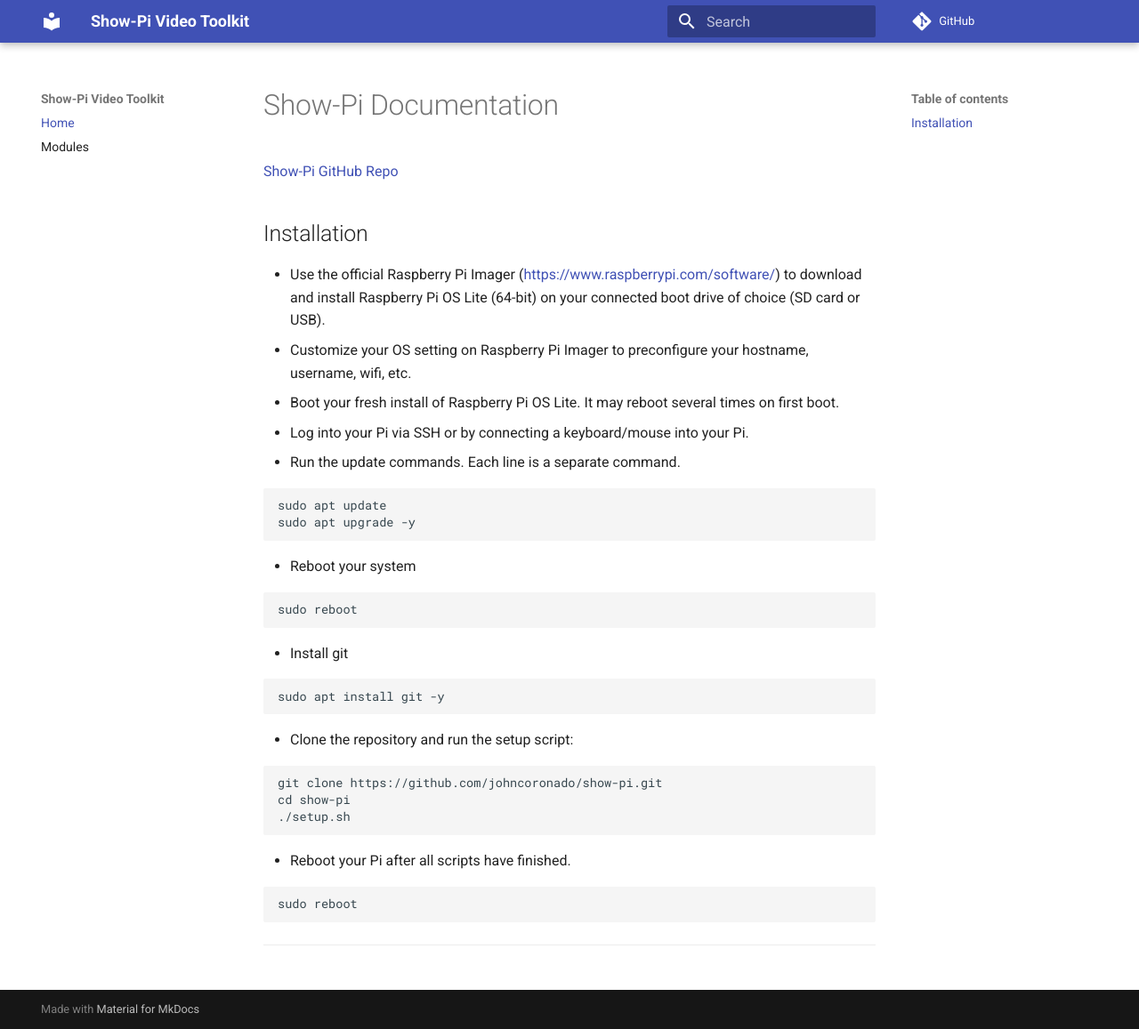
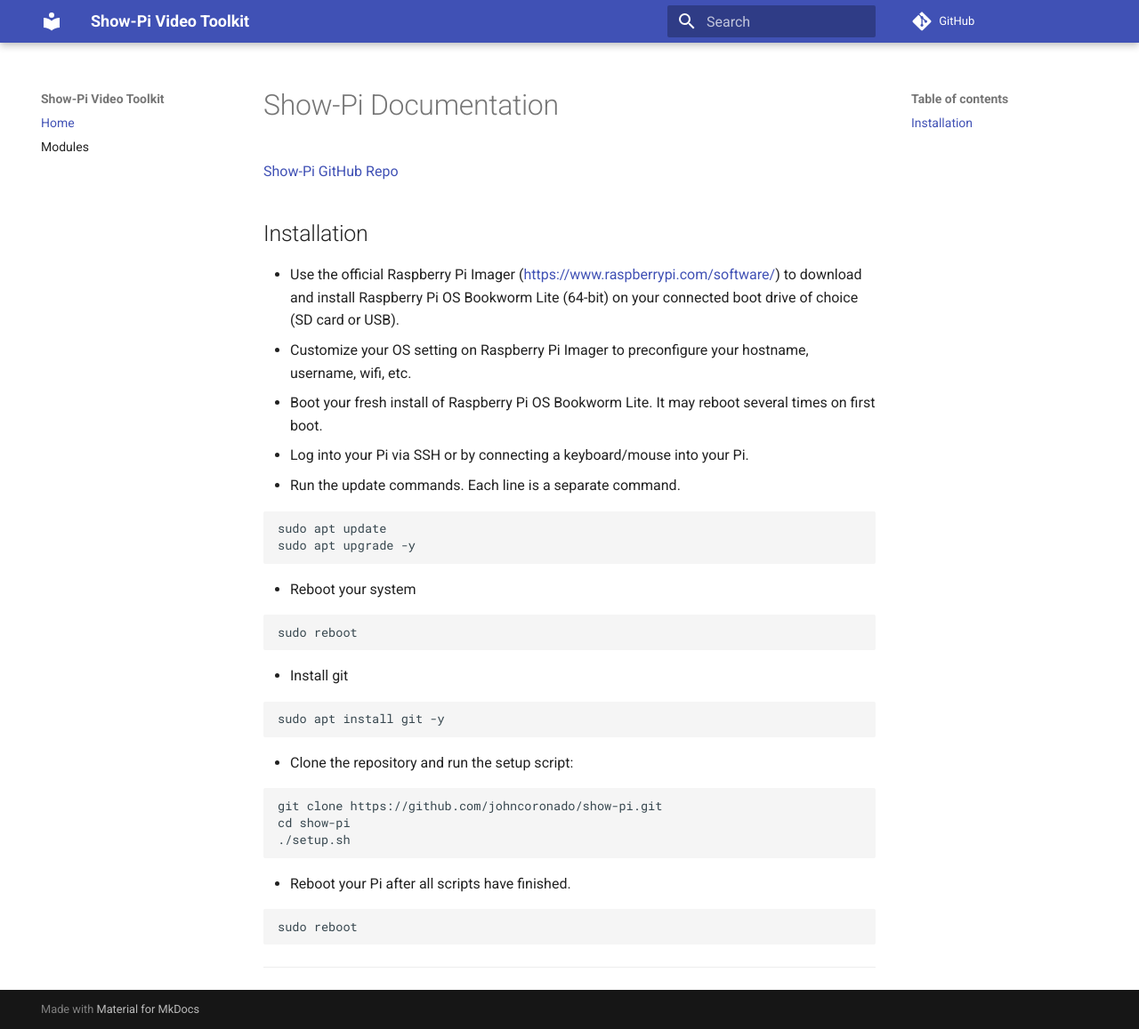
Before and after one commit to johncoronado/show-pi, an MkDocs documentation site: the page built from docs/index.md, in a window 1280 px wide and 1157 px high. Shown: the whole window at 89% size. Built offline with MkDocs 1.6.1 and Material for MkDocs 9.7.7, drawn with Linux system fonts in a browser that asks for light colours; comment, search, counter and statistics services are not loaded.

Commit message:
Update index.md

```diff
--- a/docs/index.md
+++ b/docs/index.md
@@ -2,9 +2,9 @@
 [Show-Pi GitHub Repo](https://github.com/johncoronado/show-pi)
 ## Installation
 
-- Use the official Raspberry Pi Imager (<https://www.raspberrypi.com/software/>) to download and install Raspberry Pi OS Lite (64-bit) on your connected boot drive of choice (SD card or USB).
+- Use the official Raspberry Pi Imager (<https://www.raspberrypi.com/software/>) to download and install Raspberry Pi OS Bookworm Lite (64-bit) on your connected boot drive of choice (SD card or USB).
 - Customize your OS setting on Raspberry Pi Imager to preconfigure your hostname, username, wifi, etc.
-- Boot your fresh install of Raspberry Pi OS Lite. It may reboot several times on first boot.
+- Boot your fresh install of Raspberry Pi OS Bookworm Lite. It may reboot several times on first boot.
 - Log into your Pi via SSH or by connecting a keyboard/mouse into your Pi.
 - Run the update commands. Each line is a separate command.
 
```
